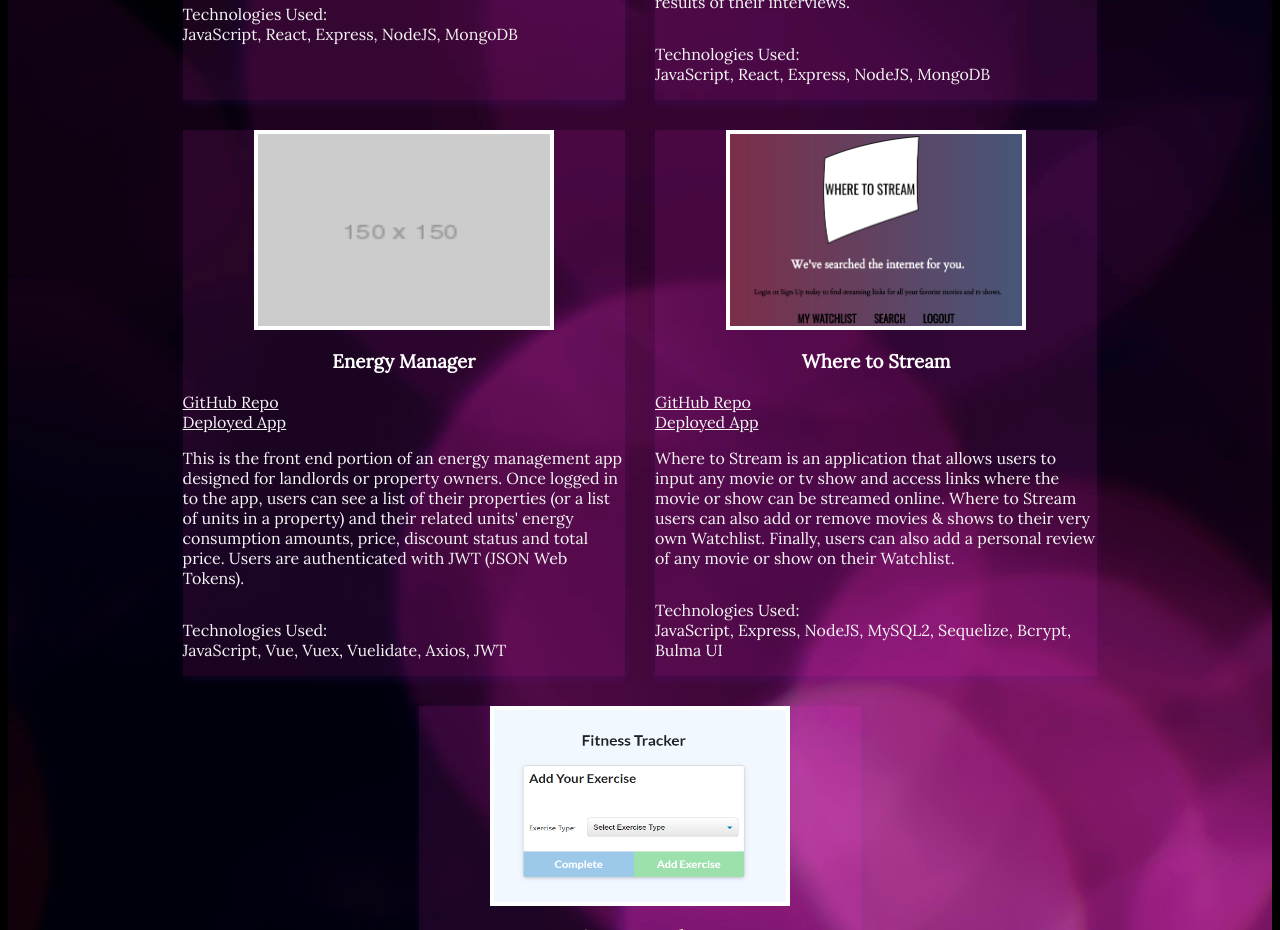
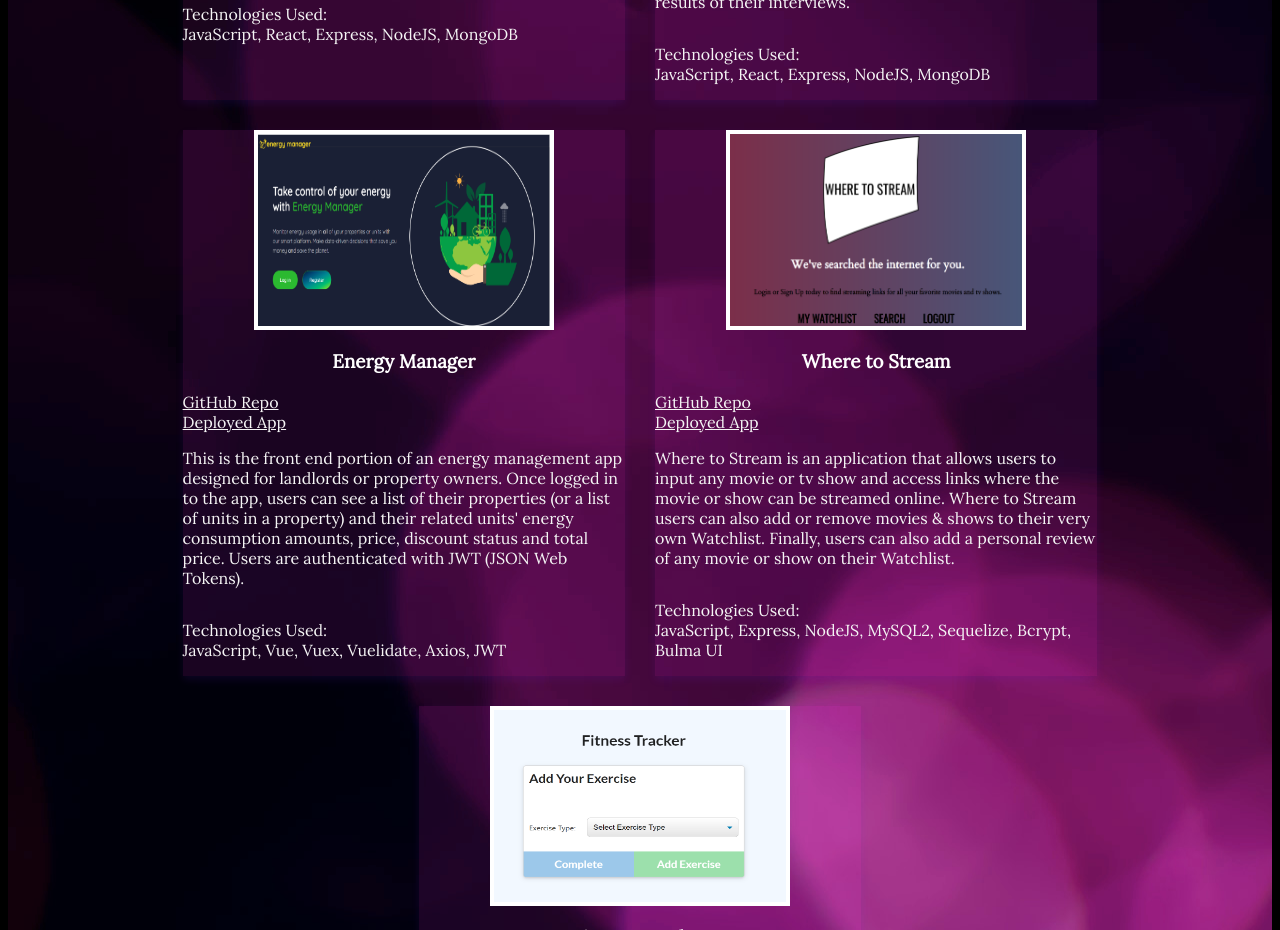
Before and after one commit to egraham96/React-Portfolio, a React (Create React App) app: page / in a window 1280 px wide. Shown: the part 1920-2850 px from the top of the page. Built offline with nearby package versions, Linux system fonts and the light colour scheme.

Commit message:
Added new project

```diff
--- a/src/components/projects/projects.js
+++ b/src/components/projects/projects.js
@@ -5,7 +5,7 @@ import ShopMyCloset from '../../assets/ShopMyCloset.PNG';
 import FitnessTracker from '../../assets/FitnessTracker.PNG';
 import WhereToStream from '../../assets/WhereToStream.PNG';
 import HRPortal from '../../assets/HRPortal.PNG';
-import Placeholder from '../../assets/Placeholder.png'
+import EnergyManager from '../../assets/EnergyManager.PNG'
 
 
 
@@ -13,7 +13,7 @@ function Projects() {
     const projects = [
         { title: 'Shop My Closet', repo: 'https://github.com/egraham96/Shop-My-Closet', img: ShopMyCloset, desc: 'Shop My Closet is an application that allows users to sell their used clothing & shoes. Payments processed through Stripe.js.', tools: 'JavaScript, React, Express, NodeJS, MongoDB', site: 'https://shop-my-closet.herokuapp.com/' },
         { title: 'HR Portal', repo: 'https://github.com/egraham96/HR-Portal', img: HRPortal, desc: 'HR Portal is a web application that allows hiring managers and HR professionals to manage job applicants in a visually intuitive and effective manner. It allows users to input, modify, filter and score potential employees based on the results of their interviews.', tools: 'JavaScript, React, Express, NodeJS, MongoDB', site: 'https://hr-portal-app.herokuapp.com/' },
-        { title: 'Energy Manager', repo: 'https://github.com/egraham96/Energy-Manager', img: Placeholder, desc: "This is the front end portion of an energy management app designed for landlords or property owners. Once logged in to the app, users can see a list of their properties (or a list of units in a property) and their related units' energy consumption amounts, price, discount status and total price. Users are authenticated with JWT (JSON Web Tokens).", tools: 'JavaScript, Vue, Vuex, Vuelidate, Axios, JWT', site: 'google.com' },
+        { title: 'Energy Manager', repo: 'https://github.com/egraham96/Energy-Manager', img: EnergyManager, desc: "This is the front end portion of an energy management app designed for landlords or property owners. Once logged in to the app, users can see a list of their properties (or a list of units in a property) and their related units' energy consumption amounts, price, discount status and total price. Users are authenticated with JWT (JSON Web Tokens).", tools: 'JavaScript, Vue, Vuex, Vuelidate, Axios, JWT', site: 'google.com' },
         { title: 'Where to Stream', repo: 'https://github.com/egraham96/Where-To-Stream', img: WhereToStream, desc: 'Where to Stream is an application that allows users to input any movie or tv show and access links where the movie or show can be streamed online. Where to Stream users can also add or remove movies & shows to their very own Watchlist. Finally, users can also add a personal review of any movie or show on their Watchlist.', tools: 'JavaScript, Express, NodeJS, MySQL2, Sequelize, Bcrypt, Bulma UI', site: 'https://where-to-stream.herokuapp.com/' },
         { title: 'Fitness Tracker', repo: 'https://github.com/egraham96/Fitness-Tracker', img: FitnessTracker, desc: 'This application allows users to view, create and track daily workouts. Users can also log multiple exercises in a workout on a given day. Finally, users are also able to track the name, type, weight, sets, reps, and duration of exercise.', tools: 'MongoDB, Mongoose, DotEnv, Morgan, JavaScript, Node.js, Express, CSS, HTML', site: 'https://immense-headland-48390.herokuapp.com/' },
     ]
```
Also changed, not shown: src/assets/EnergyManager.PNG (added).
